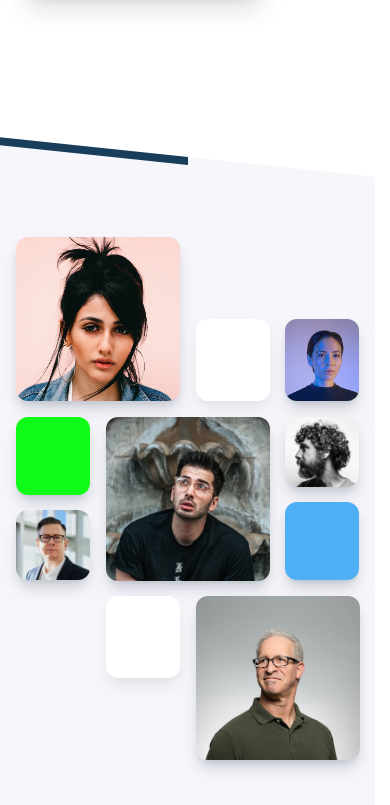
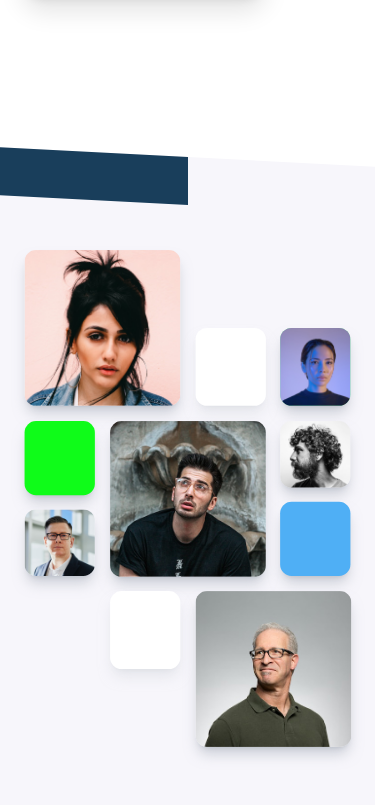
Before and after one commit to glennraya/homehunter, a website built with Vite: page index.html in a window 390 px wide. Shown: the part 3381-4186 px from the top of the page. Built offline with nearby package versions, Linux system fonts and the light colour scheme.

Commit message:
Minor responsive style improvements

```diff
--- a/index.html
+++ b/index.html
@@ -411,7 +411,7 @@
     <!-- Real-Estate Agents Section -->
     <div class="wrapper mb:16 relative mt-16 py-20 lg:mb-32 lg:mt-60">
         <div
-            class="before:contents-[''] after:contents-[''] absolute left-0 top-0 z-0 h-full w-full skew-y-[6deg] bg-accent-color before:absolute before:left-0 before:top-0 before:z-10 before:block before:h-2 before:w-1/2 before:bg-main-color after:absolute after:bottom-0 after:right-0 after:z-10 after:block after:h-2 after:w-1/2 after:bg-secondary-color">
+            class="before:contents-[''] after:contents-[''] absolute left-0 top-0 z-0 h-full w-full skew-y-[3deg] bg-accent-color before:absolute before:left-0 before:top-0 before:z-10 before:block before:h-12 before:w-1/2 before:bg-main-color after:absolute after:bottom-0 after:right-0 after:z-10 after:block after:h-12 after:w-1/2 after:bg-secondary-color">
         </div>
 
         <section class="container relative z-10 grid grid-cols-1 md:grid-cols-12 md:gap-5">
@@ -443,7 +443,7 @@
             </div>
 
             <!-- Thumbnail Grids -->
-            <div class="order-1 col-span-5 self-center md:order-2 lg:col-span-5 lg:col-start-8">
+            <div class="order-1 col-span-5 self-center scale-95 md:order-2 lg:col-span-5 lg:col-start-7">
                 <!-- Row 1 -->
                 <div class="grid w-full grid-cols-4 gap-4">
                     <div class="col-span-2 h-auto overflow-hidden rounded-xl shadow-lg shadow-gray-400/50" data-tilter>
```
